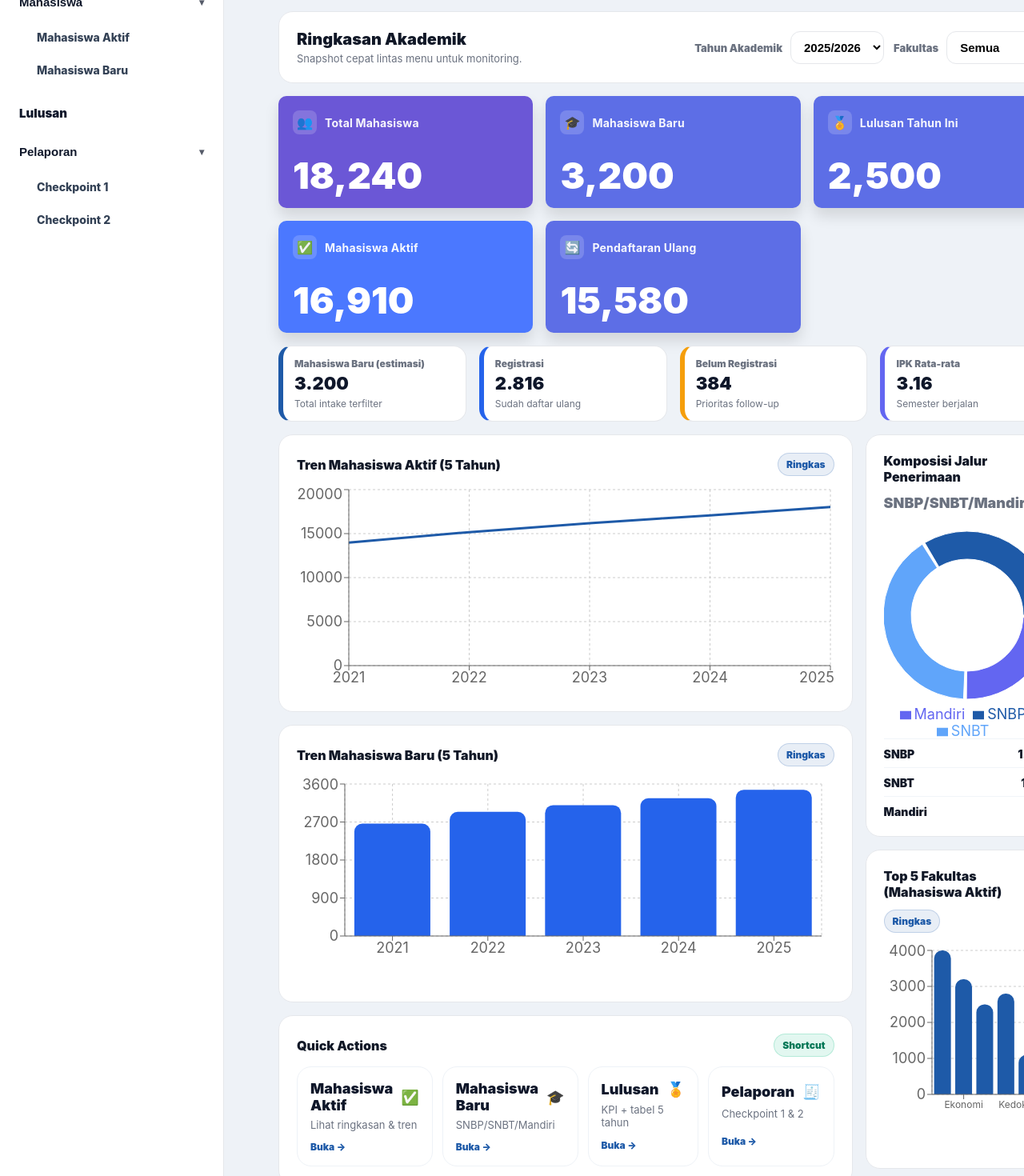
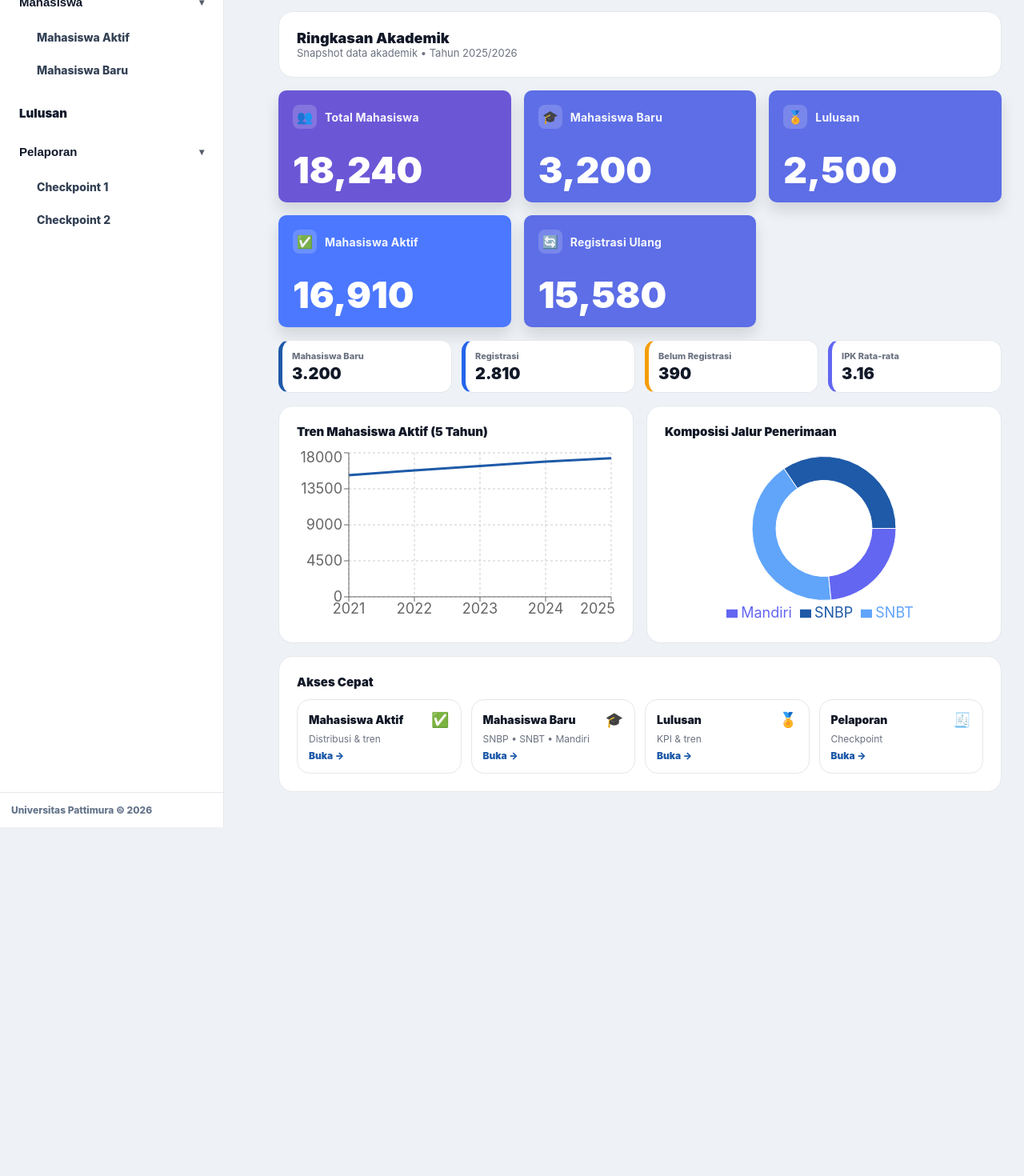
Before and after one commit to vinzxls/siakad-dashboard, a React (Vite) app: page /akademik/beranda in a window 1280 px wide. Shown: the part 160-1630 px from the top of the page at 80% size. After the commit the page ends 1194 px from the top, so only its background shows below. Built offline with nearby package versions, Linux system fonts and the light colour scheme.

Commit message:
update UI

```diff
--- a/src/pages/Beranda.jsx
+++ b/src/pages/Beranda.jsx
@@ -18,7 +18,7 @@ import {
   Legend,
 } from "recharts";
 
-/* ===================== SIMPLE UI WRAPPERS ===================== */
+/* ===================== CARD WRAPPER ===================== */
 function Card({ title, right, children }) {
   return (
     <section className="card" style={{ display: "grid", gap: 12, borderRadius: 18 }}>
@@ -31,7 +31,7 @@ function Card({ title, right, children }) {
           flexWrap: "wrap",
         }}
       >
-        <div style={{ fontWeight: 1000, fontSize: 16 }}>{title}</div>
+        <div style={{ fontWeight: 900, fontSize: 15 }}>{title}</div>
         {right ? <div>{right}</div> : null}
       </div>
       {children}
@@ -39,52 +39,27 @@ function Card({ title, right, children }) {
   );
 }
 
+/* ===================== MINI KPI ===================== */
 function MiniKpi({ label, value, accent = "#1e5aa8", hint }) {
   return (
     <div
       className="card"
       style={{
-        borderRadius: 16,
-        padding: 14,
+        borderRadius: 14,
+        padding: 12,
         display: "grid",
-        gap: 6,
-        borderLeft: `6px solid ${accent}`,
+        gap: 4,
+        borderLeft: `5px solid ${accent}`,
       }}
     >
-      <div style={{ fontSize: 12, fontWeight: 900, color: "#6b7280" }}>{label}</div>
-      <div style={{ fontSize: 22, fontWeight: 1000, lineHeight: 1.05, color: "#0f172a" }}>{value}</div>
-      {hint ? <div style={{ fontSize: 12, color: "#6b7280" }}>{hint}</div> : null}
+      <div style={{ fontSize: 11, fontWeight: 800, color: "#6b7280" }}>{label}</div>
+      <div style={{ fontSize: 20, fontWeight: 900, lineHeight: 1.1 }}>{value}</div>
+      {hint && <div style={{ fontSize: 11, color: "#6b7280" }}>{hint}</div>}
     </div>
   );
 }
 
-function Badge({ text, tone = "info" }) {
-  const map = {
-    info: { bg: "rgba(30,90,168,0.10)", fg: "#1e5aa8", bd: "rgba(30,90,168,0.20)" },
-    warn: { bg: "rgba(245,158,11,0.14)", fg: "#b45309", bd: "rgba(245,158,11,0.25)" },
-    ok: { bg: "rgba(16,185,129,0.12)", fg: "#047857", bd: "rgba(16,185,129,0.22)" },
-  };
-  const t = map[tone] ?? map.info;
-  return (
-    <span
-      style={{
-        display: "inline-flex",
-        alignItems: "center",
-        padding: "6px 10px",
-        borderRadius: 999,
-        fontSize: 12,
-        fontWeight: 900,
-        background: t.bg,
-        color: t.fg,
-        border: `1px solid ${t.bd}`,
-        whiteSpace: "nowrap",
-      }}
-    >
-      {text}
-    </span>
-  );
-}
-
+/* ===================== QUICK LINK ===================== */
 function QuickLinkCard({ title, desc, to, icon }) {
   return (
     <NavLink
@@ -92,349 +67,153 @@ function QuickLinkCard({ title, desc, to, icon }) {
       className="card"
       style={{
         textDecoration: "none",
-        borderRadius: 18,
-        padding: 16,
+        borderRadius: 16,
+        padding: 14,
         display: "grid",
         gap: 6,
-        border: "1px solid #eef2f7",
       }}
     >
-      <div style={{ display: "flex", justifyContent: "space-between", gap: 10, alignItems: "center" }}>
-        <div style={{ fontWeight: 1000, color: "#0f172a" }}>{title}</div>
-        <div style={{ fontSize: 18 }}>{icon}</div>
+      <div style={{ display: "flex", justifyContent: "space-between", alignItems: "center" }}>
+        <div style={{ fontWeight: 900, fontSize: 14 }}>{title}</div>
+        <span>{icon}</span>
       </div>
-      <div style={{ fontSize: 13, color: "#6b7280" }}>{desc}</div>
-      <div style={{ marginTop: 6, fontSize: 12, fontWeight: 900, color: "#1e5aa8" }}>
-        Buka →
-      </div>
+      <div style={{ fontSize: 12, color: "#6b7280" }}>{desc}</div>
+      <div style={{ fontSize: 12, fontWeight: 900, color: "#1e5aa8" }}>Buka →</div>
     </NavLink>
   );
 }
 
 /* ===================== HELPERS ===================== */
-function id(n) {
-  try {
-    return Number(n).toLocaleString("id-ID");
-  } catch {
-    return String(n);
-  }
-}
+const id = (n) => Number(n).toLocaleString("id-ID");
 
 /* ===================== PAGE ===================== */
 export default function BerandaAkademik() {
-  const [tahun, setTahun] = useState("2025/2026");
-  const [fakultas, setFakultas] = useState("Semua");
+  const [tahun] = useState("2025/2026");
 
+  /* KPI UTAMA (DIPERKECIL) */
   const items = [
     { title: "Total Mahasiswa", value: "18,240", icon: "👥", className: "statcard--purple" },
     { title: "Mahasiswa Baru", value: "3,200", icon: "🎓", className: "statcard--green" },
-    { title: "Lulusan Tahun Ini", value: "2,500", icon: "🏅", className: "statcard--orange" },
+    { title: "Lulusan", value: "2,500", icon: "🏅", className: "statcard--orange" },
     { title: "Mahasiswa Aktif", value: "16,910", icon: "✅", className: "statcard--blue" },
-    { title: "Pendaftaran Ulang", value: "15,580", icon: "🔄", className: "statcard--yellow" },
+    { title: "Registrasi Ulang", value: "15,580", icon: "🔄", className: "statcard--yellow" },
   ];
 
   const vm = useMemo(() => {
-    const base = tahun === "2025/2026" ? 1.0 : 0.95;
-
-    const facWeight = {
-      Semua: 1,
-      Hukum: 0.22,
-      Teknik: 0.28,
-      Ekonomi: 0.24,
-      FISIP: 0.18,
-      Kedokteran: 0.08,
+    return {
+      maba: 3200,
+      registrasi: 2810,
+      belum: 390,
+      ipk: "3.16",
+      trenAktif: [
+        { tahun: "2021", v: 15200 },
+        { tahun: "2022", v: 15800 },
+        { tahun: "2023", v: 16350 },
+        { tahun: "2024", v: 16910 },
+        { tahun: "2025", v: 17320 },
+      ],
+      jalur: [
+        { name: "SNBP", value: 1100 },
+        { name: "SNBT", value: 1350 },
+        { name: "Mandiri", value: 750 },
+      ],
     };
-    const facFactor = facWeight[fakultas] ?? 1;
-
-    // Mini KPI
-    const totalMaba = Math.round(3200 * base * facFactor);
-    const registrasi = Math.round(totalMaba * 0.88);
-    const belumRegistrasi = Math.max(0, totalMaba - registrasi);
-
-    const nonaktif = Math.round(16910 * 0.11 * facFactor);
-    const ipk = (3.12 + (tahun === "2025/2026" ? 0.04 : 0)).toFixed(2);
-
-    // Tren ringkas
-    const trenAktif = [
-      { tahun: "2021", value: Math.round(15200 * 0.92 * facFactor) },
-      { tahun: "2022", value: Math.round(15800 * 0.96 * facFactor) },
-      { tahun: "2023", value: Math.round(16350 * 0.99 * facFactor) },
-      { tahun: "2024", value: Math.round(16910 * 1.01 * facFactor) },
-      { tahun: "2025", value: Math.round(17320 * 1.04 * facFactor) },
-    ];
-
-    const trenMaba = [
-      { tahun: "2021", value: Math.round(2800 * 0.95 * facFactor) },
-      { tahun: "2022", value: Math.round(3000 * 0.98 * facFactor) },
-      { tahun: "2023", value: Math.round(3100 * 1.0 * facFactor) },
-      { tahun: "2024", value: Math.round(3200 * 1.02 * facFactor) },
-      { tahun: "2025", value: Math.round(3300 * 1.05 * facFactor) },
-    ];
-
-    // Komposisi jalur (maba)
-    const snbp = Math.round(totalMaba * 0.34);
-    const snbt = Math.round(totalMaba * 0.41);
-    const mandiri = Math.max(0, totalMaba - snbp - snbt);
-
-    const komposisiJalur = [
-      { name: "SNBP", value: snbp },
-      { name: "SNBT", value: snbt },
-      { name: "Mandiri", value: mandiri },
-    ];
-
-    // Top fakultas ringkas (aktif)
-    const topFakultas = [
-      { name: "Teknik", value: Math.round(4000 * base) },
-      { name: "Ekonomi", value: Math.round(3200 * base) },
-      { name: "Hukum", value: Math.round(2500 * base) },
-      { name: "FISIP", value: Math.round(2800 * base) },
-      { name: "Kedokteran", value: Math.round(1100 * base) },
-    ];
-
-    // Highlight (dummy insight)
-    const highlight = [
-      {
-        tone: belumRegistrasi > 250 ? "warn" : "info",
-        badge: belumRegistrasi > 250 ? "Perlu Follow-up" : "Stabil",
-        text: `Belum registrasi: ${id(belumRegistrasi)} mahasiswa (estimasi)`,
-      },
-      {
-        tone: nonaktif > 600 ? "warn" : "info",
-        badge: nonaktif > 600 ? "Butuh perhatian" : "Terkendali",
-        text: `Mahasiswa nonaktif: ${id(nonaktif)} (indikator administrasi / KRS)`,
-      },
-      {
-        tone: "ok",
-        badge: "Kinerja Akademik",
-        text: `IPK rata-rata semester: ${ipk}`,
-      },
-    ];
-
-    return {
-      totalMaba,
-      registrasi,
-      belumRegistrasi,
-      nonaktif,
-      ipk,
-      trenAktif,
-      trenMaba,
-      komposisiJalur,
-      topFakultas,
-      highlight,
-    };
-  }, [tahun, fakultas]);
+  }, []);
 
   const PIE_COLORS = ["#1e5aa8", "#60a5fa", "#6366f1"];
 
   return (
     <div style={{ display: "grid", gap: 16 }}>
-      {/* Filter ringkas untuk Beranda */}
-      <div
-        className="card"
-        style={{
-          borderRadius: 18,
-          display: "flex",
-          justifyContent: "space-between",
-          alignItems: "center",
-          gap: 12,
-          flexWrap: "wrap",
-        }}
-      >
-        <div style={{ display: "grid", gap: 4 }}>
-          <div style={{ fontSize: 20, fontWeight: 1000 }}>Ringkasan Akademik</div>
+      {/* HEADER */}
+      <div className="card" style={{ borderRadius: 18 }}>
+        <div style={{ fontSize: 18, fontWeight: 900 }}>Ringkasan Akademik</div>
         <div style={{ fontSize: 13, color: "#6b7280" }}>
-            Snapshot cepat lintas menu untuk monitoring.
+          Snapshot data akademik • Tahun {tahun}
         </div>
       </div>
 
-        <div style={{ display: "flex", gap: 12, flexWrap: "wrap", alignItems: "center" }}>
-          <label style={{ fontSize: 13, color: "#6b7280", fontWeight: 900 }}>
-            Tahun Akademik
-            <select
-              value={tahun}
-              onChange={(e) => setTahun(e.target.value)}
+      {/* KPI UTAMA — RESPONSIVE */}
+      <div
         style={{
-                marginLeft: 10,
-                padding: "10px 12px",
-                borderRadius: 12,
-                border: "1px solid #e5e7eb",
-                background: "#fff",
-                fontSize: 15,
-                fontWeight: 900,
+          display: "grid",
+          gap: 12,
+          gridTemplateColumns: "repeat(auto-fit, minmax(180px, 1fr))",
         }}
       >
-              <option value="2025/2026">2025/2026</option>
-              <option value="2024/2025">2024/2025</option>
-            </select>
-          </label>
+        <StatSection items={items} />
+      </div>
 
-          <label style={{ fontSize: 13, color: "#6b7280", fontWeight: 900 }}>
-            Fakultas
-            <select
-              value={fakultas}
-              onChange={(e) => setFakultas(e.target.value)}
+      {/* MINI KPI */}
+      <div
         style={{
-                marginLeft: 10,
-                padding: "10px 12px",
-                borderRadius: 12,
-                border: "1px solid #e5e7eb",
-                background: "#fff",
-                fontSize: 15,
-                fontWeight: 900,
+          display: "grid",
+          gap: 12,
+          gridTemplateColumns: "repeat(auto-fit, minmax(160px, 1fr))",
         }}
       >
-              <option value="Semua">Semua</option>
-              <option value="Hukum">Hukum</option>
-              <option value="Teknik">Teknik</option>
-              <option value="Ekonomi">Ekonomi</option>
-              <option value="FISIP">FISIP</option>
-              <option value="Kedokteran">Kedokteran</option>
-            </select>
-          </label>
-        </div>
+        <MiniKpi label="Mahasiswa Baru" value={id(vm.maba)} />
+        <MiniKpi label="Registrasi" value={id(vm.registrasi)} accent="#2563eb" />
+        <MiniKpi label="Belum Registrasi" value={id(vm.belum)} accent="#f59e0b" />
+        <MiniKpi label="IPK Rata-rata" value={vm.ipk} accent="#6366f1" />
       </div>
 
-      {/* KPI utama (existing) */}
-      <StatSection items={items} />
-
-      {/* Mini KPI status */}
-      <div style={{ display: "grid", gap: 16, gridTemplateColumns: "repeat(4, 1fr)" }}>
-        <MiniKpi label="Mahasiswa Baru (estimasi)" value={id(vm.totalMaba)} accent="#1e5aa8" hint="Total intake terfilter" />
-        <MiniKpi label="Registrasi" value={id(vm.registrasi)} accent="#2563eb" hint="Sudah daftar ulang" />
-        <MiniKpi label="Belum Registrasi" value={id(vm.belumRegistrasi)} accent="#f59e0b" hint="Prioritas follow-up" />
-        <MiniKpi label="IPK Rata-rata" value={vm.ipk} accent="#6366f1" hint="Semester berjalan" />
-      </div>
-
-      {/* Grid utama isi halaman */}
-      <div style={{ display: "grid", gap: 16, gridTemplateColumns: "1.35fr 0.85fr", alignItems: "start" }}>
-        {/* LEFT: Tren */}
-        <div style={{ display: "grid", gap: 16 }}>
-          <Card title="Tren Mahasiswa Aktif (5 Tahun)" right={<Badge text="Ringkas" tone="info" />}>
-            <div style={{ height: 260 }}>
+      {/* GRID UTAMA */}
+      <div
+        style={{
+          display: "grid",
+          gap: 16,
+          gridTemplateColumns: "repeat(auto-fit, minmax(320px, 1fr))",
+          alignItems: "start",
+        }}
+      >
+        <Card title="Tren Mahasiswa Aktif (5 Tahun)">
+          <div style={{ height: 220 }}>
             <ResponsiveContainer width="100%" height="100%">
               <LineChart data={vm.trenAktif}>
                 <CartesianGrid strokeDasharray="3 3" />
                 <XAxis dataKey="tahun" />
                 <YAxis />
-                  <Tooltip formatter={(v) => id(v)} />
-                  <Line type="monotone" dataKey="value" stroke="#1e5aa8" strokeWidth={3} dot={false} />
+                <Tooltip />
+                <Line dataKey="v" stroke="#1e5aa8" strokeWidth={3} dot={false} />
               </LineChart>
             </ResponsiveContainer>
           </div>
         </Card>
 
-          <Card title="Tren Mahasiswa Baru (5 Tahun)" right={<Badge text="Ringkas" tone="info" />}>
-            <div style={{ height: 260 }}>
+        <Card title="Komposisi Jalur Penerimaan">
+          <div style={{ height: 220 }}>
             <ResponsiveContainer width="100%" height="100%">
-                <BarChart data={vm.trenMaba} margin={{ top: 10, right: 16, left: 0, bottom: 30 }}>
-                  <CartesianGrid strokeDasharray="3 3" />
-                  <XAxis dataKey="tahun" />
-                  <YAxis />
-                  <Tooltip formatter={(v) => id(v)} />
-                  <Bar dataKey="value" fill="#2563eb" radius={[10, 10, 0, 0]} />
-                </BarChart>
+              <PieChart>
+                <Pie data={vm.jalur} dataKey="value" nameKey="name" innerRadius={60} outerRadius={90}>
+                  {vm.jalur.map((_, i) => (
+                    <Cell key={i} fill={PIE_COLORS[i]} />
+                  ))}
+                </Pie>
+                <Tooltip />
+                <Legend />
+              </PieChart>
             </ResponsiveContainer>
-            </div>
-          </Card>
-
-          <Card title="Quick Actions" right={<Badge text="Shortcut" tone="ok" />}>
-            <div style={{ display: "grid", gap: 12, gridTemplateColumns: "repeat(4, 1fr)" }}>
-              <QuickLinkCard title="Mahasiswa Aktif" desc="Lihat ringkasan & tren" to="/akademik/mahasiswa-aktif" icon="✅" />
-              <QuickLinkCard title="Mahasiswa Baru" desc="SNBP/SNBT/Mandiri" to="/akademik/mahasiswa-baru" icon="🎓" />
-              <QuickLinkCard title="Lulusan" desc="KPI + tabel 5 tahun" to="/akademik/lulusan" icon="🏅" />
-              <QuickLinkCard title="Pelaporan" desc="Checkpoint 1 & 2" to="/akademik/pelaporan/checkpoint-1" icon="🧾" />
           </div>
         </Card>
       </div>
 
-        {/* RIGHT: Komposisi + Highlight */}
-        <div style={{ display: "grid", gap: 16 }}>
-          <Card
-            title="Komposisi Jalur Penerimaan"
-            right={<span style={{ fontWeight: 900, color: "#6b7280" }}>SNBP/SNBT/Mandiri</span>}
+      {/* QUICK ACTION */}
+      <Card title="Akses Cepat">
+        <div
+          style={{
+            display: "grid",
+            gap: 12,
+            gridTemplateColumns: "repeat(auto-fit, minmax(180px, 1fr))",
+          }}
         >
-            <div style={{ height: 260 }}>
-              <ResponsiveContainer width="100%" height="100%">
-                <PieChart>
-                  <Pie
-                    data={vm.komposisiJalur}
-                    dataKey="value"
-                    nameKey="name"
-                    innerRadius={70}
-                    outerRadius={105}
-                    paddingAngle={2}
-                  >
-                    {vm.komposisiJalur.map((_, i) => (
-                      <Cell key={i} fill={PIE_COLORS[i % PIE_COLORS.length]} />
-                    ))}
-                  </Pie>
-                  <Tooltip formatter={(v) => id(v)} />
-                  <Legend verticalAlign="bottom" height={24} />
-                </PieChart>
-              </ResponsiveContainer>
-            </div>
-
-            <div style={{ display: "grid", gap: 8 }}>
-              {vm.komposisiJalur.map((x) => (
-                <div key={x.name} style={{ display: "flex", justifyContent: "space-between", borderTop: "1px solid #f1f5f9", paddingTop: 10, fontSize: 14 }}>
-                  <div style={{ fontWeight: 1000 }}>{x.name}</div>
-                  <div style={{ fontWeight: 1000 }}>{id(x.value)}</div>
-                </div>
-              ))}
+          <QuickLinkCard title="Mahasiswa Aktif" desc="Distribusi & tren" to="/akademik/mahasiswa-aktif" icon="✅" />
+          <QuickLinkCard title="Mahasiswa Baru" desc="SNBP • SNBT • Mandiri" to="/akademik/mahasiswa-baru" icon="🎓" />
+          <QuickLinkCard title="Lulusan" desc="KPI & tren" to="/akademik/lulusan" icon="🏅" />
+          <QuickLinkCard title="Pelaporan" desc="Checkpoint" to="/akademik/pelaporan/checkpoint-1" icon="🧾" />
         </div>
       </Card>
 
-          <Card title="Top 5 Fakultas (Mahasiswa Aktif)" right={<Badge text="Ringkas" tone="info" />}>
-            <div style={{ height: 260 }}>
-              <ResponsiveContainer width="100%" height="100%">
-                <BarChart data={vm.topFakultas} margin={{ top: 10, right: 16, left: 0, bottom: 40 }}>
-                  <CartesianGrid strokeDasharray="3 3" />
-                  <XAxis dataKey="name" tick={{ fontSize: 12 }} />
-                  <YAxis />
-                  <Tooltip formatter={(v) => id(v)} />
-                  <Bar dataKey="value" fill="#1e5aa8" radius={[10, 10, 0, 0]} />
-                </BarChart>
-              </ResponsiveContainer>
-            </div>
-          </Card>
-
-          <Card title="Highlight & Alert" right={<Badge text="Monitoring" tone="warn" />}>
-            <div style={{ display: "grid", gap: 10 }}>
-              {vm.highlight.map((h, idx) => (
-                <div
-                  key={idx}
-                  className="card"
-                  style={{
-                    borderRadius: 16,
-                    padding: 12,
-                    border: "1px solid #eef2f7",
-                    display: "grid",
-                    gap: 8,
-                  }}
-                >
-                  <div style={{ display: "flex", justifyContent: "space-between", gap: 10, alignItems: "center" }}>
-                    <Badge text={h.badge} tone={h.tone} />
-                    <span style={{ fontSize: 12, color: "#6b7280", fontWeight: 900 }}>Auto insight</span>
-                  </div>
-                  <div style={{ fontSize: 13, color: "#0f172a", fontWeight: 900 }}>
-                    {h.text}
-                  </div>
-                </div>
-              ))}
-            </div>
-          </Card>
-        </div>
-      </div>
-
       <div style={{ fontSize: 12, color: "#6b7280" }}>
-
-
-
-
-
-
-
-
 
       </div>
     </div>
```
Lines whose indentation alone changed are shown as unchanged.
